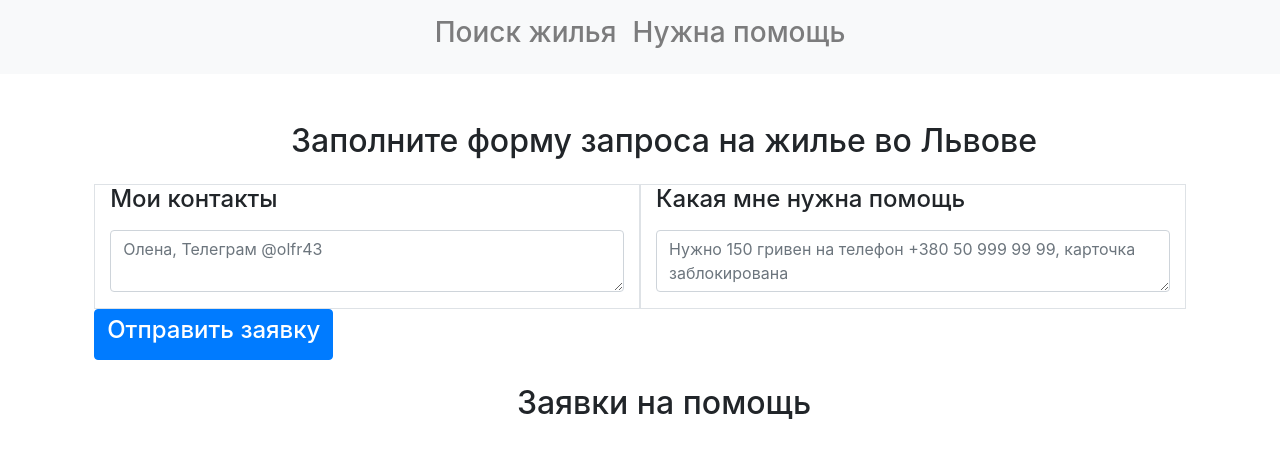
After one commit to Egorich42/lviv_help, a Flask app: page /supply in a window 1280 px wide. The commit adds this page. Shown: the top 458 px of the page. Run offline with Flask 3, Linux system fonts and the light colour scheme; data that the repository does not hold is empty; some libraries are stand-ins or nearby versions.

Commit message:
added supply requests

```diff
--- a/lviv_help/templates/base.html
+++ b/lviv_help/templates/base.html
@@ -20,15 +20,15 @@
     <ul class="navbar-nav">
 
 <!--       <li class="nav-item h3">
-        <a class="nav-link" href="/">Главная</a>
+        <a class="nav-link" href="/">Важная информация</a>
       </li> -->
 
       <li class="nav-item h3">
         <a class="nav-link" href="/">Поиск жилья</a>
       </li>
-<!--       <li class="nav-item h3">
-        <a class="nav-link" href="/items">Нужна помощь</a>
-      </li> -->
+      <li class="nav-item h3">
+        <a class="nav-link" href="/supply">Нужна помощь</a>
+      </li>
     </ul>
 
   </div>
--- /dev/null
+++ b/lviv_help/templates/helps/supply.html
@@ -0,0 +1,66 @@
+{% extends "base.html" %}
+
+{% block title %}
+| Нужна помощь
+{% endblock %}
+
+
+{% block content %}
+
+<div class="row justify-content-center">
+
+
+<div class="col-10 mt-4">
+
+    <div class="col text-center h2 m-4">Заполните форму запроса на жилье во Львове</div>
+
+    <form action="" method="post">
+    <div class="row">
+
+      <div class="col-6 border">
+        <div class="form-group">
+          <label for="exampleFormControlTextarea1"><h4>Мои контакты</h4></label>
+          <textarea type="text" class="form-control" id="exampleDropdownFormEmail1" required="required" pattern="[A-Za-z0-9]{1,20}" placeholder="Олена, Телеграм @olfr43" name="contacts"></textarea>
+        </div>
+      </div>
+
+      <div class="col-6 border">
+        <div class="form-group">
+          <label for="exampleFormControlTextarea1"><h4>Какая мне нужна помощь</h4></label>
+          <textarea type="text" class="form-control" id="exampleDropdownFormEmail1" required="required" pattern="[A-Za-z0-9]{1,20}" placeholder="Нужно 150 гривен на телефон +380 50 999 99 99, карточка заблокирована" name="subject"></textarea>
+        </div>
+      </div>
+
+
+    <button type="submit" class="btn btn-primary"><h4>Отправить заявку</h4></button>
+
+    </div>
+    </form>
+
+  <div class="col text-center h2 m-4">Заявки на помощь</div>
+
+
+{% for supply_request in supply_requests %}
+  {% if supply_request.opened %}
+  <div class="row mt-4">
+
+    <div class="col border text-center"><h4>{{supply_request.contacts}}</h4></div>
+    <div class="col border text-center"><h4>{{supply_request.subject}} чел.</h4></div>
+
+    <div class="col border text-center">
+      <form class="px-4 py-3" action="/del_supply_request" method="post">
+        <input type="hidden" name="id" value="{{supply_request.id}}" />
+        <button type="submit" class="btn btn-danger"><h4>Закрыть заявку</h4></button>
+      </form>
+    </div>
+
+  </div>
+  {% endif %}
+
+
+{% endfor %}
+</div>
+</div>
+
+
+{% endblock %}
--- a/lviv_help/views.py
+++ b/lviv_help/views.py
@@ -1,5 +1,5 @@
 from flask import Flask, request, render_template, redirect, session, url_for
-from . models import engine, RoomRequest, DeclarativeBase
+from . models import engine, RoomRequest, SupplyRequest, DeclarativeBase
 from sqlalchemy.orm import sessionmaker
 # from . settings import logger
 
@@ -31,11 +31,45 @@ def need_room():
 
 
 @app.route("/del_room_request",  methods = ["post"])
-def del_request():
+def del_room_request():
     content = request.form
-    request_id = content.get("id")
+    room_request_id = content.get("id")
     db_session = Session()
-    room_request = db_session.query(RoomRequest).filter(RoomRequest.id == request_id).one()
+    room_request = db_session.query(RoomRequest).filter(RoomRequest.id == room_request_id).one()
     room_request.opened = False
     db_session.commit()
     return redirect(url_for("need_room"))
+
+
+@app.route("/supply",  methods = ["get", "post"])
+def need_supply():
+    if request.method == 'POST':
+        content = request.form
+        new_supply_request = SupplyRequest(**content)
+        db_session = Session()
+        db_session.add(new_supply_request)
+        db_session.commit()
+        return redirect(url_for("need_supply"))
+    else:
+        try:
+            db_session = Session()
+            supply_requests_query = db_session.query(SupplyRequest).all()
+            supply_requests = [supply_request for supply_request in supply_requests_query]
+            return render_template('helps/supply.html', supply_requests=supply_requests)
+        except Exception as e:
+            error_message = "Something went wrong"
+            log_message = f"{error_message}: {e}"
+            print(log_message)
+            # logger.error(log_message)
+            return render_template('error_page.html',error_message=error_message)
+
+
+@app.route("/del_supply_request",  methods = ["post"])
+def del_supply_request():
+    content = request.form
+    supply_id = content.get("id")
+    db_session = Session()
+    supply_request = db_session.query(SupplyRequest).filter(SupplyRequest.id == supply_id).one()
+    supply_request.opened = False
+    db_session.commit()
+    return redirect(url_for("need_supply"))
```
Also changed, not shown: lviv_help/models.py (+12 -0 lines).
